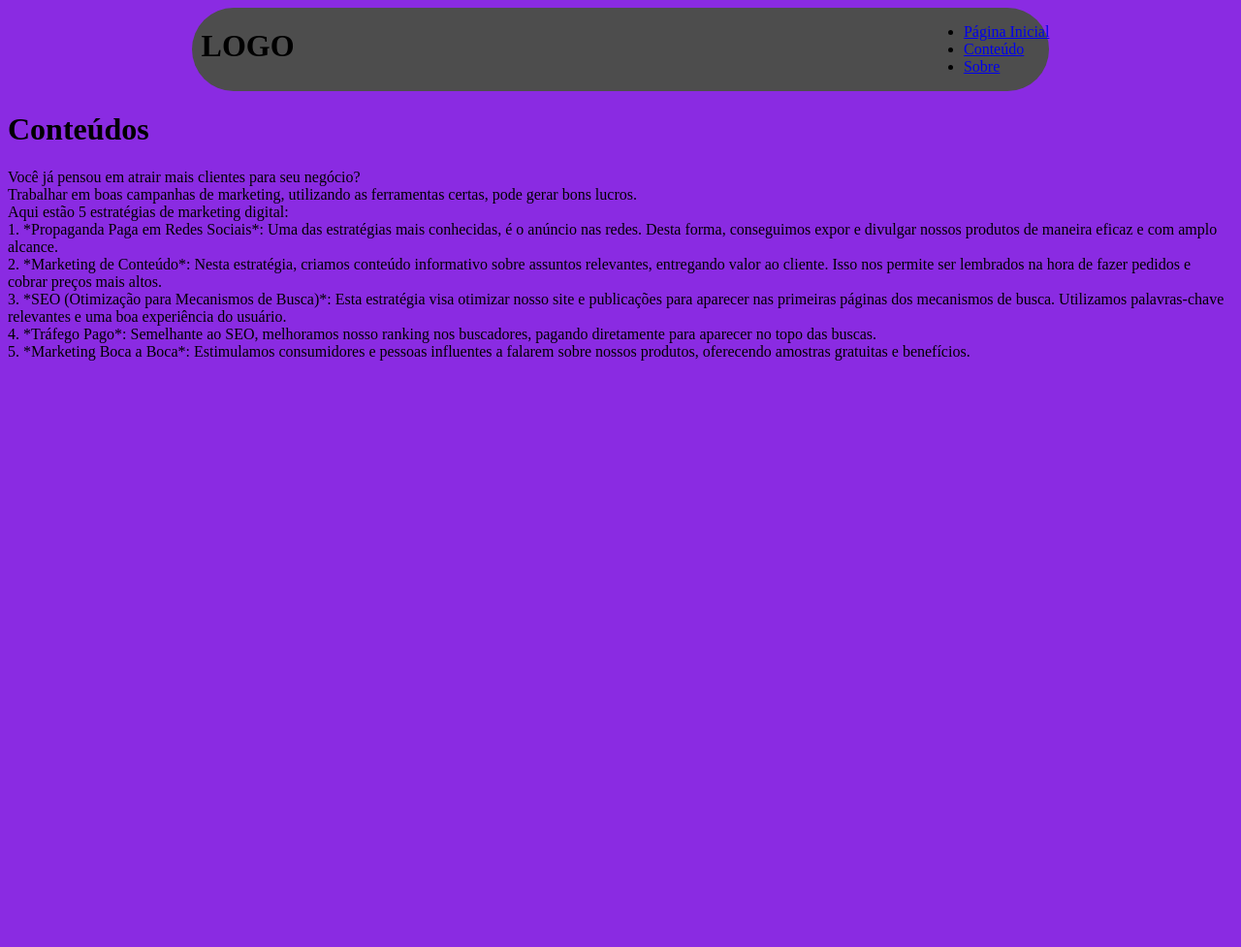
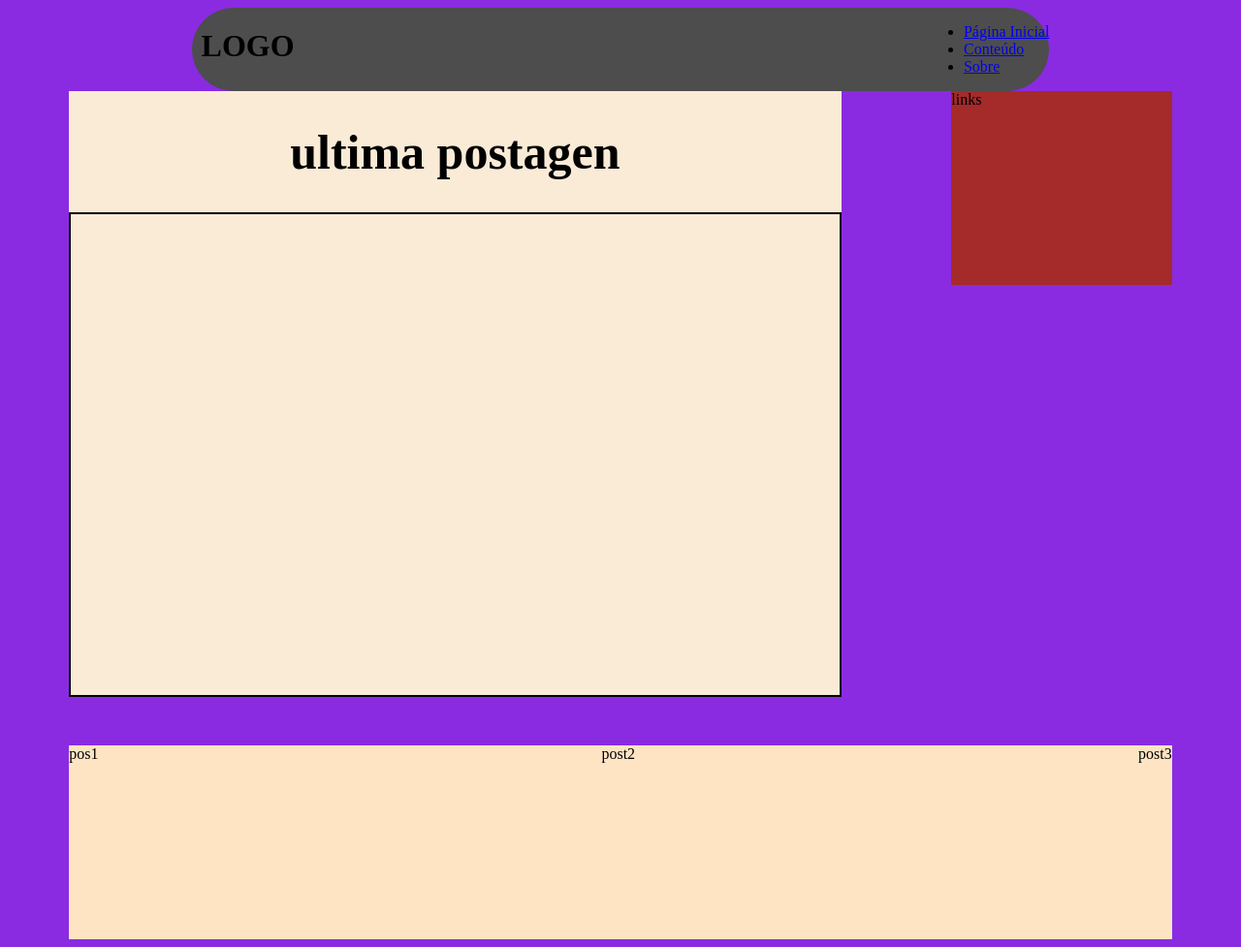
Before and after one commit to Lucks18/Blog-Marketing, a plain HTML site: page index.html in a window 1280 px wide. Shown: the whole page at 97% size. Before the commit the page ends 800 px from the top, so only its background shows below. Drawn offline with Linux system fonts and the light colour scheme.

Commit message:
Update index.html

```diff
--- a/index.html
+++ b/index.html
@@ -4,43 +4,40 @@
     <meta charset="UTF-8">
     <meta name="viewport" content="width=device-width, initial-scale=1.0">
     <title>Pagina inicial</title>
+
     <link rel="stylesheet" href="header.css" class="css">
-    <link rel="stylesheet" href="style.css">
+    <link rel="stylesheet" href="style.css" class="css">
 </head>
 <body>
+    <!-- Parte onde fica o cabeçalho-->
     <div class="header"></div>
-    <main class="fundo">
-        <h1>Conteúdos</h1>
-        <p>
-            Você já pensou em atrair mais clientes para seu negócio?
 
-            <br>Trabalhar em boas campanhas de marketing,
-            utilizando as ferramentas certas, pode gerar bons lucros.
+    <div class="container">
+        <div class="post">
+            <h1>ultima postagen</h1>
 
-            <br> Aqui estão 5 estratégias de marketing digital:
+            <div class="border"></div>
+        </div>
 
-            <br>1. *Propaganda Paga em Redes Sociais*:
-             Uma das estratégias mais conhecidas, é o anúncio nas redes.
-              Desta forma, conseguimos expor e divulgar nossos produtos de maneira eficaz e com amplo alcance.
+        <!-- onde fica os links -->
+        <div class="barra-lateral">
+            links
+        </div>
+    </div>
 
-            <br>2. *Marketing de Conteúdo*:
-             Nesta estratégia, criamos conteúdo informativo sobre assuntos relevantes,
-              entregando valor ao cliente.
-               Isso nos permite ser lembrados na hora de fazer pedidos e cobrar preços mais altos.
+    <div class="ultimo-post">
+        <div class="post1">
+            pos1
+        </div>
+        <div class="post2">
+            post2
+        </div>
+        <div class="post3">
+            post3
+        </div>
+    </div>
 
-           <br> 3. *SEO (Otimização para Mecanismos de Busca)*:
-            Esta estratégia visa otimizar nosso
-             site e publicações para aparecer nas primeiras páginas dos mecanismos de busca.
-             Utilizamos palavras-chave relevantes e uma boa experiência do usuário.
-
-           <br> 4. *Tráfego Pago*:
-            Semelhante ao SEO, melhoramos nosso ranking nos buscadores,
-             pagando diretamente para aparecer no topo das buscas.
-
-            <br>5. *Marketing Boca a Boca*:
-             Estimulamos consumidores e pessoas influentes a falarem sobre nossos produtos,
-              oferecendo amostras gratuitas e benefícios.</p>
-    </main>
+    <!-- chama o cabeçalho em js -->
     <script src="header.js"></script>
 </body>
 </html>
```
